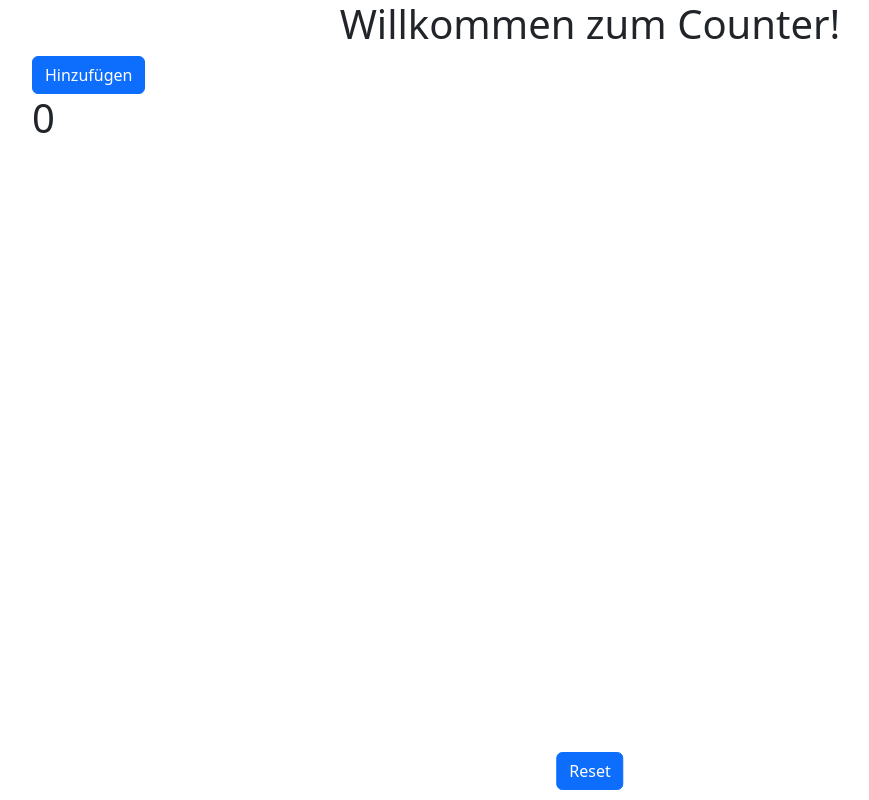
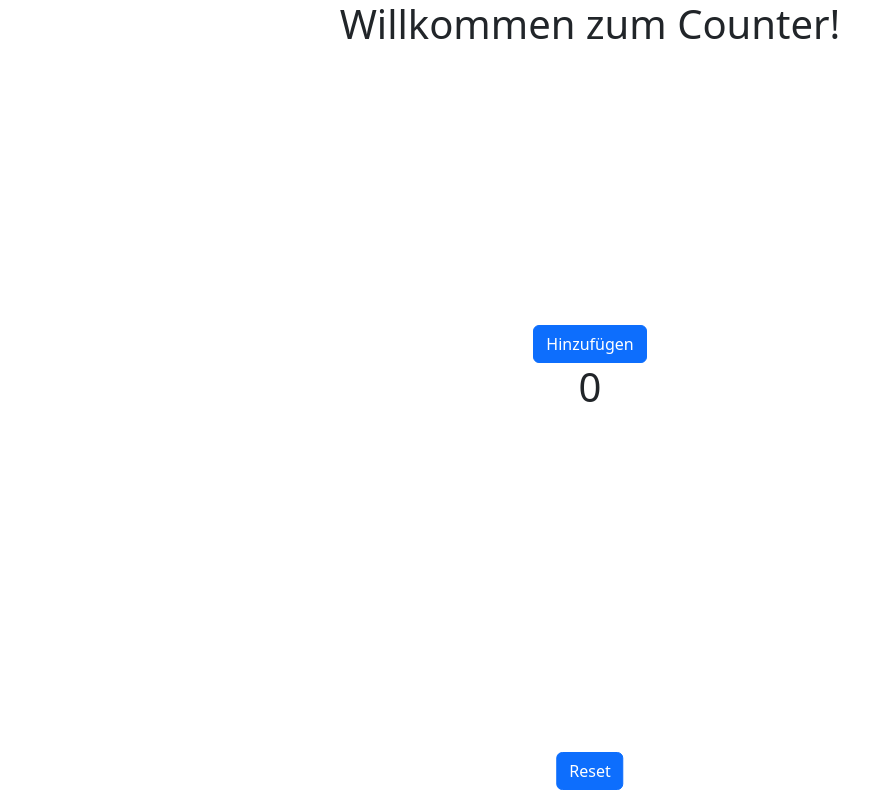
Before and after one commit to Raymonido/M294Aufgabe1, a plain HTML site: page Counter/index.html in a window 1280 px wide. Shown: the whole page, without its empty margins (50-919 px from the left). Drawn offline with nearby package versions, Linux system fonts and the light colour scheme.

Commit message:
Css change

```diff
--- a/Counter/index.css
+++ b/Counter/index.css
@@ -16,3 +16,12 @@ body, html {
     justify-content: center;
 
 }
+
+.container {
+    width: 100%;
+    height: 100%;
+    display: flex;
+    justify-content: center;
+    align-items: center;
+    flex-direction: column;
+}
```
